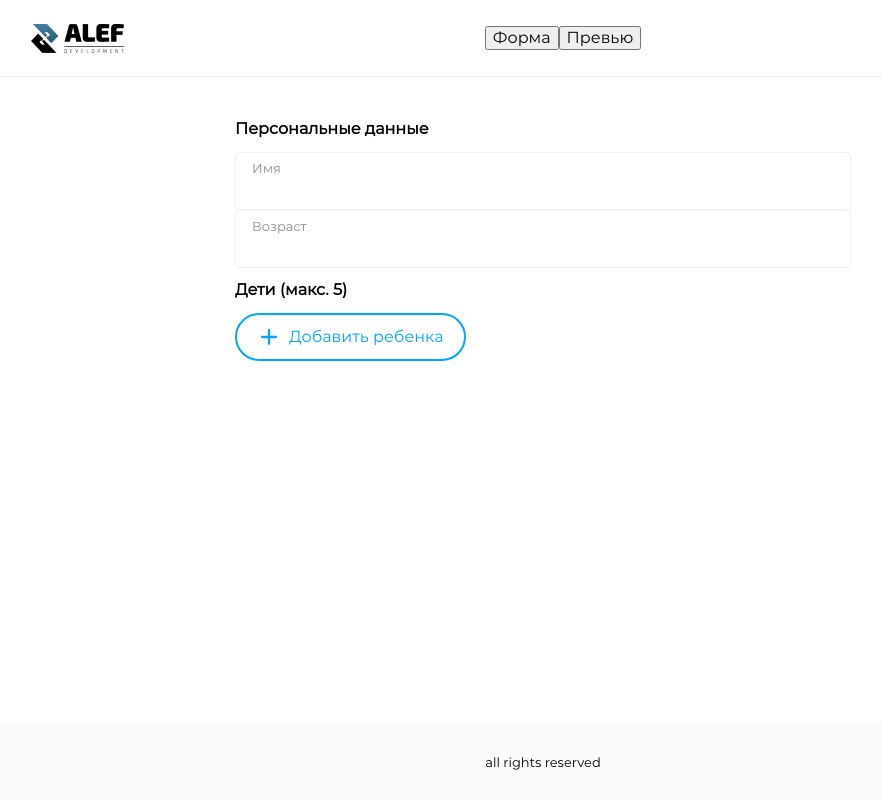
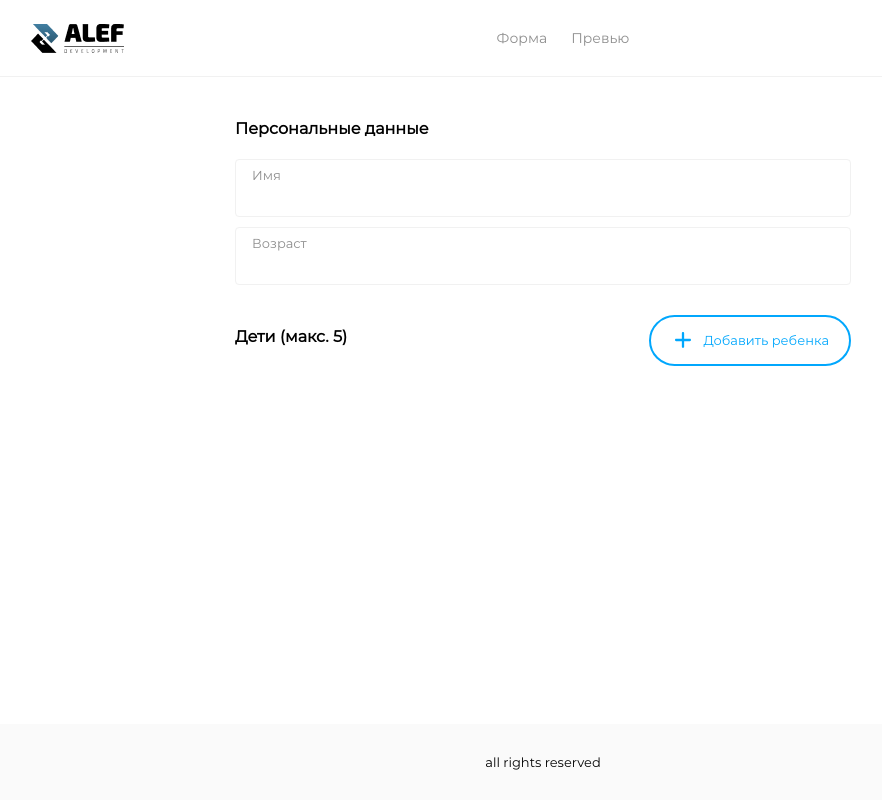
Before and after one commit to gogsh/Alef-test, a React (Create React App) app: page / in a window 1280 px wide. Shown: the whole page, without its empty margins (97-979 px from the left). Built offline with nearby package versions, Linux system fonts and the light colour scheme.

Commit message:
Minor style additions

```diff
--- a/src/Components/Form/Form-styles.ts
+++ b/src/Components/Form/Form-styles.ts
@@ -11,5 +11,34 @@ export const FormLayout = styled.main`
     color: ${props => props.theme.color};
     font-size: 16px;
     font-weight: bolder;
+    margin-bottom: 20px;
+  }
+  .Form_inputs-container {
+    display: flex;
+    flex-flow: column;
+    gap: 10px;
+  }
+  .Form_children-container {
+    display: flex;
+    flex-flow: column;
+    margin: 30px 0px;
+    gap: 10px;
+    width: 100%;
+    header {
+      display: flex;
+      justify-content: space-between;
+    }
+    .test {
+      display: flex;
+      flex-flow: column;
+      gap: 10px;
+    }
   }
 `
+
+export const ChildrenInputsContainer = styled.div`
+  display: flex;
+  gap: 18px;
+  border-radius: 5px;
+  width: fit-content;
+`
--- a/src/Components/Header/Header-styles.tsx
+++ b/src/Components/Header/Header-styles.tsx
@@ -10,12 +10,22 @@ export const HeaderLayout = styled.header`
   .Header_logo {
     position: absolute;
     left: 10%;
+    cursor: pointer;
   }
 
   nav {
     ul {
       li {
         display: inline;
+        margin: 12px;
+        button {
+          font-size: 14px;
+          background: none;
+          padding: 0;
+          cursor: pointer;
+          border: none;
+          color: ${props => props.theme.gray};
+        }
       }
     }
   }
--- a/src/Components/UI/Input/Input-styles.ts
+++ b/src/Components/UI/Input/Input-styles.ts
@@ -9,30 +9,33 @@ export const InputContainer = styled.div`
   padding: 8px 16px 8px 16px;
   font-size: 13px;
   cursor: text;
-  min-width: 230px;
 
   .Input_input-label {
     order: -1;
     transition: all 0.2s;
     color: ${props => props.theme.gray};
-    margin-bottom: 6px
+    margin-bottom: 6px;
   }
 `
 
 export const HiddenInput = styled.input`
   border: none;
   outline: none;
-  transition: all 0.2s;
   line-height: 140%;
   padding: 0;
+  min-width: 228px;
+  font-size: 14px;
+  background: none;
+  transition: all 0.2s;
 
   &:focus + .Input_input-label {
-    font-size: 0px;
+    font-size: 3px;
     opacity: 0;
-    margin-bottom: 10px
+    margin-bottom: 10px;
   }
   &:focus {
-    font-size: 22px;
+    opacity: 100;
+    font-size: 16px;
     line-height: 110%;
   }
 `
--- a/src/theme/global-styles.ts
+++ b/src/theme/global-styles.ts
@@ -2,8 +2,12 @@ import { createGlobalStyle } from 'styled-components'
 import 'normalize.css'
 
 const GlobalStyle = createGlobalStyle`
-  body {
+  *{
     font-family: 'Montserrat-Regular';
+    font-size: 13px;
+  }
+  strong {
+    font-family: 'Montserrat-Bold';
   }
 
   @font-face {
@@ -39,6 +43,19 @@ const GlobalStyle = createGlobalStyle`
     font-style: normal;
   }
 
+  &[type='number']::-webkit-outer-spin-button,
+  &[type='number']::-webkit-inner-spin-button {
+    -webkit-appearance: none;
+    margin: 0;
+  }
+  &[type='number'] {
+    -moz-appearance: textfield;
+  }
+  &[type='number']:hover,
+  &[type='number']:focus {
+    -moz-appearance: number-input;
+  }
+
 `
 
 export default GlobalStyle
--- a/src/theme/themeСolors.ts
+++ b/src/theme/themeСolors.ts
@@ -2,5 +2,6 @@ export default {
   black: '#111111',
   gray: 'rgba(17, 17, 17, 0.48)',
   primary: '#01A7FD',
-  border: '#F1F1F1'
+  border: '#F1F1F1',
+  softFrey: '#F1F1F1'
 }
```
